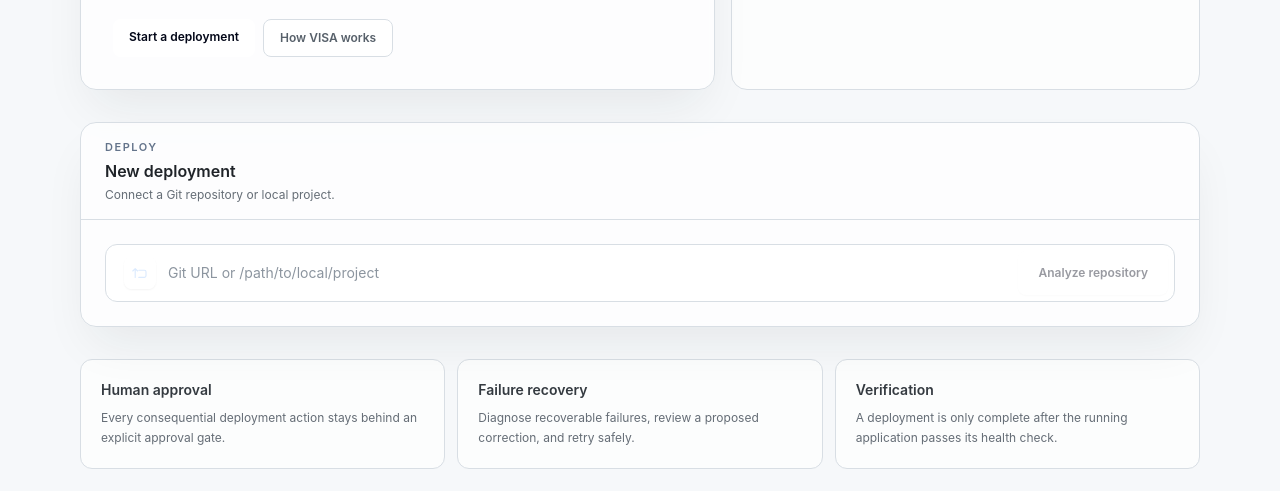
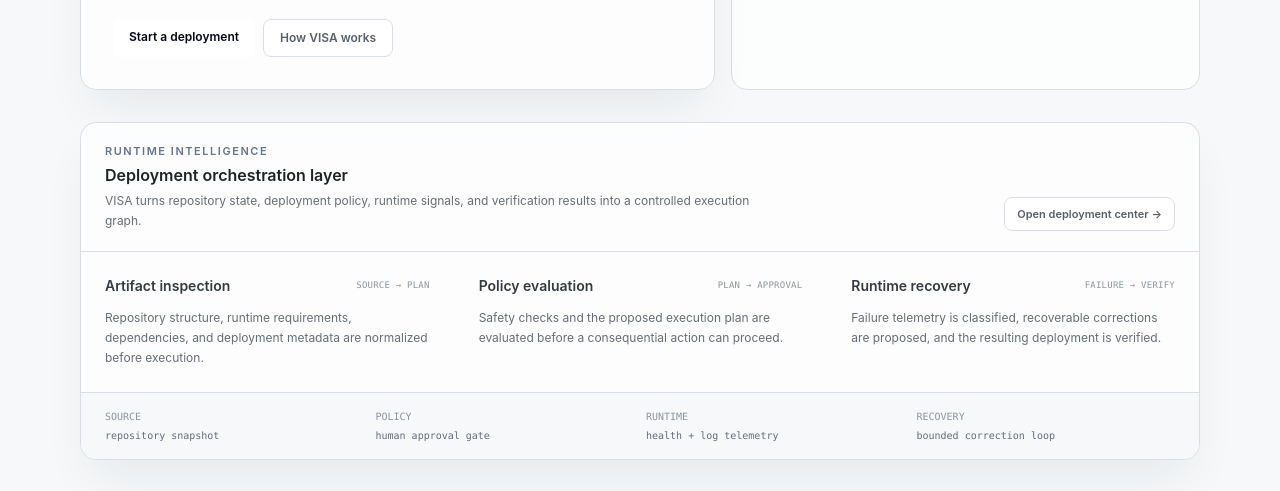
Before and after one commit to adelos-corp/VISA-IBM, a Next.js app in the folder apps/ui/: page / in a window 1280 px wide. Shown: the part 1400-1891 px from the top of the page. Built offline with nearby package versions, Linux system fonts and the light colour scheme; no server answers.

Commit message:
replace homepage deployment form with orchestration intelligence panel

```diff
--- a/apps/ui/src/app/page.tsx
+++ b/apps/ui/src/app/page.tsx
@@ -1,6 +1,5 @@
 import { PipelineSteps } from '@/components/PipelineSteps'
 import { EmptyState } from '@/components/EmptyState'
-import { DeployForm } from '@/components/DeployForm'
 import { StatsBar } from '@/components/StatsBar'
 import { Hero } from '@/components/Hero'
 import Link from 'next/link'
@@ -42,13 +41,53 @@
           </div>
         </section>
 
-        <section className="mb-8 rounded-2xl border border-white/10 bg-white/[0.045] shadow-2xl shadow-black/20 backdrop-blur-sm">
-          <div className="border-b border-white/10 px-5 py-4 sm:px-6">
-            <p className="visa-eyebrow">Deploy</p>
-            <h2 className="mt-1 text-base font-semibold text-white">New deployment</h2>
-            <p className="mt-1 text-xs text-slate-500">Connect a Git repository or local project.</p>
+        <section className="mb-8 overflow-hidden rounded-2xl border border-white/10 bg-white/[0.035] shadow-2xl shadow-black/20 backdrop-blur-sm">
+          <div className="border-b border-white/10 px-5 py-5 sm:px-6">
+            <div className="flex flex-col justify-between gap-3 sm:flex-row sm:items-end">
+              <div>
+                <p className="visa-eyebrow">Runtime intelligence</p>
+                <h2 className="mt-1 text-base font-semibold text-white">Deployment orchestration layer</h2>
+                <p className="mt-1 max-w-2xl text-xs leading-5 text-slate-500">
+                  VISA turns repository state, deployment policy, runtime signals, and verification results into a controlled execution graph.
+                </p>
+              </div>
+              <Link href="/deploy" className="shrink-0 rounded-lg border border-white/10 bg-white/[0.04] px-3 py-2 text-[11px] font-semibold text-slate-300 hover:bg-white/[0.08]">
+                Open deployment center →
+              </Link>
+            </div>
           </div>
-          <div className="p-5 sm:p-6"><DeployForm /></div>
+
+          <div className="grid divide-y divide-white/10 md:grid-cols-3 md:divide-x md:divide-y-0">
+            {[
+              ['Artifact inspection', 'SOURCE → PLAN', 'Repository structure, runtime requirements, dependencies, and deployment metadata are normalized before execution.'],
+              ['Policy evaluation', 'PLAN → APPROVAL', 'Safety checks and the proposed execution plan are evaluated before a consequential action can proceed.'],
+              ['Runtime recovery', 'FAILURE → VERIFY', 'Failure telemetry is classified, recoverable corrections are proposed, and the resulting deployment is verified.'],
+            ].map(([title, flow, copy]) => (
+              <div key={title} className="p-5 sm:p-6">
+                <div className="flex items-center justify-between gap-3">
+                  <h3 className="text-sm font-semibold text-slate-200">{title}</h3>
+                  <span className="visa-mono text-[9px] tracking-wide text-slate-600">{flow}</span>
+                </div>
+                <p className="mt-3 text-xs leading-5 text-slate-500">{copy}</p>
+              </div>
+            ))}
+          </div>
+
+          <div className="border-t border-white/10 bg-black/20 px-5 py-4 sm:px-6">
+            <div className="grid gap-3 font-mono text-[10px] sm:grid-cols-4">
+              {[
+                ['SOURCE', 'repository snapshot'],
+                ['POLICY', 'human approval gate'],
+                ['RUNTIME', 'health + log telemetry'],
+                ['RECOVERY', 'bounded correction loop'],
+              ].map(([label, value]) => (
+                <div key={label}>
+                  <p className="text-slate-600">{label}</p>
+                  <p className="mt-1 text-slate-400">{value}</p>
+                </div>
+              ))}
+            </div>
+          </div>
         </section>
 
         <section className="mb-8 grid gap-3 md:grid-cols-3">
```
